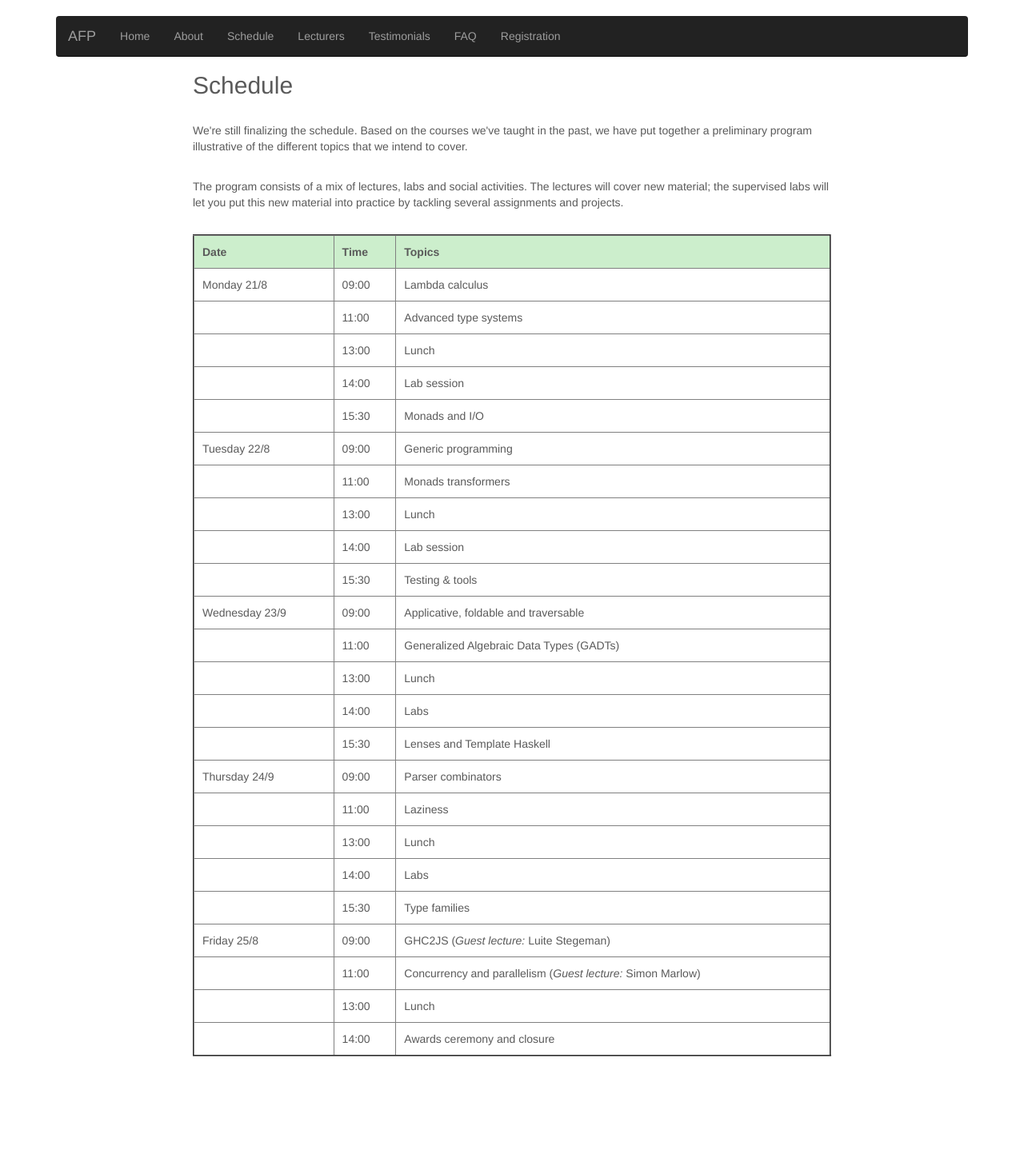
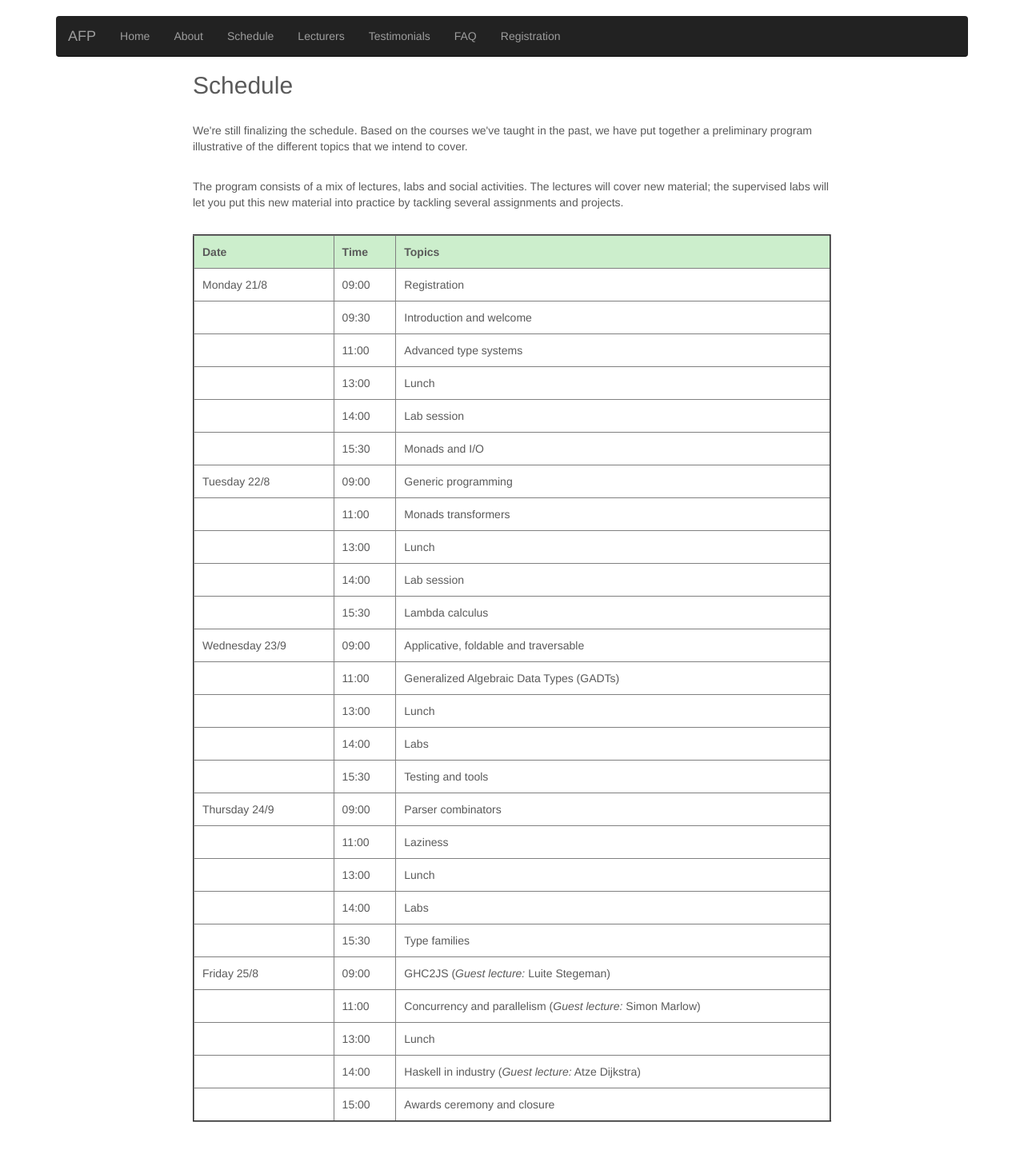
Before and after one commit to AFP-2017/AFP-2017, a Jekyll site: the page built from schedule.html, in a window 1280 px wide. Shown: the whole page at 80% size. Built offline with Jekyll 4.4.1, drawn with Linux system fonts in a browser that asks for light colours; nearby versions of some CDN libraries; before the commit the page ends 1371 px from its top, so only the background shows below that.

Commit message:
Revised schedule.

```diff
--- a/schedule.html
+++ b/schedule.html
@@ -33,8 +33,15 @@ assignments and projects.
     <tr>
       <td>Monday 21/8</td>
       <td>09:00</td>
-      <td>Lambda calculus</td>
+      <td>Registration</td>
     </tr>
+
+    <tr>
+      <td></td>
+      <td>09:30</td>
+      <td>Introduction and welcome</td>
+    </tr>
+
 
     <tr>
       <td></td>
@@ -118,7 +125,7 @@ assignments and projects.
     <tr>
       <td></td>
       <td>15:30</td>
-      <td>Lenses and Template Haskell</td>
+      <td>Testing and tools</td>
     </tr>
 
     <tr>
@@ -172,6 +179,12 @@ assignments and projects.
     <tr>
       <td></td>
       <td>14:00</td>
+      <td>Haskell in industry (<em>Guest lecture:</em> Atze Dijkstra)</td>
+    </tr>
+
+    <tr>
+      <td></td>
+      <td>15:00</td>
       <td>Awards ceremony and closure</td>
     </tr>
 
```
Also changed, not shown: other parts of schedule.html (+1 -1 lines).
